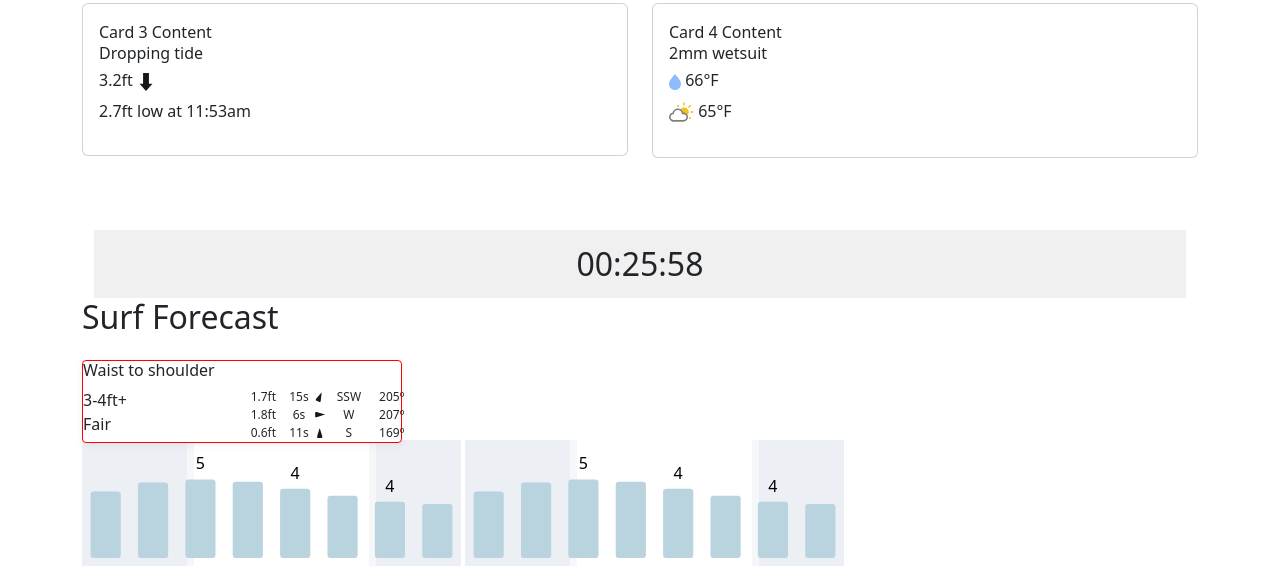
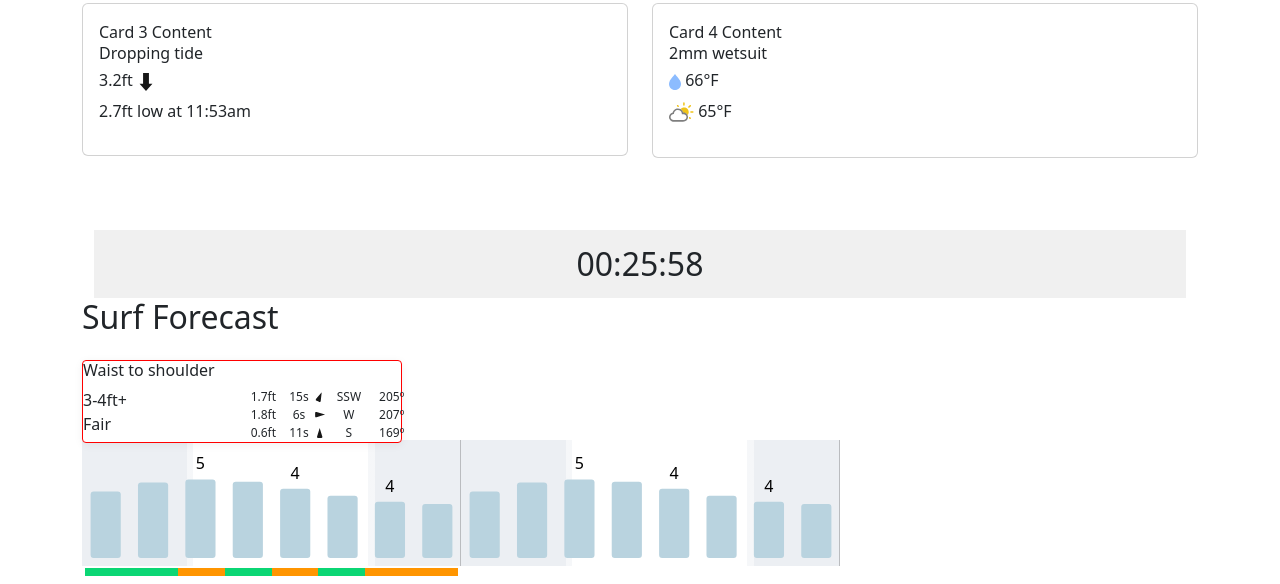
Before and after one commit to Hankkk423/surf_website, a plain HTML site: page index.html in a window 1280 px wide. Shown: the part 773-1357 px from the top of the page. Drawn offline with nearby package versions, Linux system fonts and the light colour scheme.

Commit message:
Add condition-colorbar in index.html

```diff
--- a/assets/css/style.css
+++ b/assets/css/style.css
@@ -1,3 +1,17 @@
+
+
+
+.condition-fair {
+    background-color: #0bd674 !important;
+}
+
+.condition-poor {
+    background-color: #ff9500 !important;
+}
+
+
+
+
 /* Custom bootstrap */
 .navbar .navbar-brand .brand-logo {
     height: 20px;
@@ -56,11 +70,6 @@
     border-radius: 50%;
     white-space: nowrap;
     box-sizing: border-box;
-}
-
-.s-favorite-bar .condition-poor {
-    background-color: #ff9500;
-    ;
 }
 
 .s-favorite-bar .location {
@@ -317,12 +326,40 @@
 
 /* End Custom bootstrap */
 
+.s-chart .chart-container .first-chart .chart-area {
+    /* border-right: 1px solid rgba(0, 0, 0, 0.212); */
+}
+
 .s-chart .chart-container .chart-area {
     background: linear-gradient(to right, rgb(236, 239, 243) 0%, rgb(236, 239, 243) 27.6991%, rgba(236, 239, 243, 0.5) 27.6991%, rgba(236, 239, 243, 0.5) 29.4583%, white 29.4583%, white 75.7512%, rgba(236, 239, 243, 0.5) 75.7512%, rgba(236, 239, 243, 0.5) 77.5104%, rgb(236, 239, 243) 77.5104%, rgb(236, 239, 243) 100%);
     height: 126px;
     /* width: 100%; */
+
+    border-right: 1px solid rgba(0, 0, 0, 0.212);
 }
 
 .s-chart .chart-container .each-bar {
     fill: #b9d3df;
 }
+
+.s-chart .chart-container .condition-colorbar {
+    padding: 2px 3px 8px
+}
+
+.s-chart .chart-container .colorbar-wrapper {
+    display: flex;
+    flex-flow: row nowrap;
+    flex: 1 0 auto;
+    justify-content: space-between;
+    width: 100%;
+
+    max-height: 8px;
+    min-height: 8px;
+    margin-right: 0px;
+}
+
+.s-chart .chart-container .colorbar-wrapper .colorbar {
+    width: calc(12.5%);
+
+    background-color: #0bd674;
+}
--- a/index.html
+++ b/index.html
@@ -543,9 +543,8 @@
                                     15s
                                 </div>
                                 <div class="col-1 d-flex flex-row align-items-center justify-content-center">
-                                    <svg class="wave-arrow" width="6.15" height="10" viewBox="0 0 8 13"
-                                        fill="none" xmlns="http://www.w3.org/2000/svg"
-                                        style="transform: rotate(23.54deg);">
+                                    <svg class="wave-arrow" width="6.15" height="10" viewBox="0 0 8 13" fill="none"
+                                        xmlns="http://www.w3.org/2000/svg" style="transform: rotate(23.54deg);">
                                         <path
                                             d="M6.903 11.059 3.5 0 .097 11.059A1.5 1.5 0 0 0 1.531 13h3.938a1.5 1.5 0 0 0 1.434-1.941Z"
                                             fill="#171717"></path>
@@ -567,9 +566,8 @@
                                     6s
                                 </div>
                                 <div class="col-1 d-flex flex-row align-items-center justify-content-center">
-                                    <svg class="wave-arrow" width="6.15" height="10" viewBox="0 0 8 13"
-                                        fill="none" xmlns="http://www.w3.org/2000/svg"
-                                        style="transform: rotate(90deg);">
+                                    <svg class="wave-arrow" width="6.15" height="10" viewBox="0 0 8 13" fill="none"
+                                        xmlns="http://www.w3.org/2000/svg" style="transform: rotate(90deg);">
                                         <path
                                             d="M6.903 11.059 3.5 0 .097 11.059A1.5 1.5 0 0 0 1.531 13h3.938a1.5 1.5 0 0 0 1.434-1.941Z"
                                             fill="#171717"></path>
@@ -591,9 +589,8 @@
                                     11s
                                 </div>
                                 <div class="col-1 d-flex flex-row align-items-center justify-content-center">
-                                    <svg class="wave-arrow" width="6.15" height="10" viewBox="0 0 8 13"
-                                        fill="none" xmlns="http://www.w3.org/2000/svg"
-                                        style="transform: rotate(0deg);">
+                                    <svg class="wave-arrow" width="6.15" height="10" viewBox="0 0 8 13" fill="none"
+                                        xmlns="http://www.w3.org/2000/svg" style="transform: rotate(0deg);">
                                         <path
                                             d="M6.903 11.059 3.5 0 .097 11.059A1.5 1.5 0 0 0 1.531 13h3.938a1.5 1.5 0 0 0 1.434-1.941Z"
                                             fill="#171717"></path>
@@ -612,99 +609,126 @@
                 </div>
             </div>
 
-            <div class="chart-container">
+            <div class="chart-container d-flex flex-row">
+
+                <div class="first-chart">
                     <svg class="chart-area" height="116" width="379">
                         <g transform="translate(0,51.5634)">
                             <rect width="30.169642857142858" height="66.4366" x="8.602678571428571" rx="3" ry="3"
-                            class="each-bar" id="bar1" data-toolpos="3.5"></rect><text x="23.6875" y="-10" width="47.375" dominant-baseline="top"
-                            text-anchor="middle"></text>
+                                class="each-bar" id="bar1" data-toolpos="3.5"></rect><text x="23.6875" y="-10"
+                                width="47.375" dominant-baseline="top" text-anchor="middle"></text>
                         </g>
                         <g transform="translate(47.375,42.56949333333334)">
-                        <rect width="30.169642857142858" height="75.43050666666666" x="8.602678571428571" rx="3" ry="3"
-                            class="each-bar" id="bar2" data-toolpos="51"></rect><text x="23.6875" y="-10" width="47.375" dominant-baseline="top"
-                            text-anchor="middle"></text>
+                            <rect width="30.169642857142858" height="75.43050666666666" x="8.602678571428571" rx="3"
+                                ry="3" class="each-bar" id="bar2" data-toolpos="51"></rect><text x="23.6875" y="-10"
+                                width="47.375" dominant-baseline="top" text-anchor="middle"></text>
                         </g>
                         <g transform="translate(94.75,39.47249333333332)">
-                        <rect width="30.169642857142858" height="78.52750666666668" x="8.602678571428571" rx="3" ry="3"
-                            class="each-bar" id="bar3" data-toolpos="98.5"></rect><text x="23.6875" y="-10" width="47.375" dominant-baseline="top"
-                            text-anchor="middle">5</text>
+                            <rect width="30.169642857142858" height="78.52750666666668" x="8.602678571428571" rx="3"
+                                ry="3" class="each-bar" id="bar3" data-toolpos="98.5"></rect><text x="23.6875" y="-10"
+                                width="47.375" dominant-baseline="top" text-anchor="middle">5</text>
                         </g>
                         <g transform="translate(142.125,41.64217333333333)">
-                        <rect width="30.169642857142858" height="76.35782666666667" x="8.602678571428571" rx="3" ry="3"
-                            class="each-bar" id="bar4" data-toolpos="146"></rect><text x="23.6875" y="-10" width="47.375" dominant-baseline="top"
-                            text-anchor="middle"></text>
+                            <rect width="30.169642857142858" height="76.35782666666667" x="8.602678571428571" rx="3"
+                                ry="3" class="each-bar" id="bar4" data-toolpos="146"></rect><text x="23.6875" y="-10"
+                                width="47.375" dominant-baseline="top" text-anchor="middle"></text>
                         </g>
                         <g transform="translate(189.5,48.728693333333325)">
-                        <rect width="30.169642857142858" height="69.27130666666667" x="8.602678571428571" rx="3" ry="3"
-                            class="each-bar" id="bar5" data-toolpos="193.5"></rect><text x="23.6875" y="-10" width="47.375" dominant-baseline="top"
-                            text-anchor="middle">4</text>
+                            <rect width="30.169642857142858" height="69.27130666666667" x="8.602678571428571" rx="3"
+                                ry="3" class="each-bar" id="bar5" data-toolpos="193.5"></rect><text x="23.6875" y="-10"
+                                width="47.375" dominant-baseline="top" text-anchor="middle">4</text>
                         </g>
                         <g transform="translate(236.875,55.81537333333333)">
-                        <rect width="30.169642857142858" height="62.18462666666667" x="8.602678571428571" rx="3" ry="3"
-                            class="each-bar" id="bar6" data-toolpos="240.5"></rect><text x="23.6875" y="-10" width="47.375" dominant-baseline="top"
-                            text-anchor="middle"></text>
+                            <rect width="30.169642857142858" height="62.18462666666667" x="8.602678571428571" rx="3"
+                                ry="3" class="each-bar" id="bar6" data-toolpos="240.5"></rect><text x="23.6875" y="-10"
+                                width="47.375" dominant-baseline="top" text-anchor="middle"></text>
                         </g>
                         <g transform="translate(284.25,61.64221333333333)">
-                        <rect width="30.169642857142858" height="56.35778666666667" x="8.602678571428571" rx="3" ry="3"
-                            class="each-bar" id="bar7" data-toolpos="288"></rect><text x="23.6875" y="-10" width="47.375" dominant-baseline="top"
-                            text-anchor="middle">4</text>
+                            <rect width="30.169642857142858" height="56.35778666666667" x="8.602678571428571" rx="3"
+                                ry="3" class="each-bar" id="bar7" data-toolpos="288"></rect><text x="23.6875" y="-10"
+                                width="47.375" dominant-baseline="top" text-anchor="middle">4</text>
                         </g>
                         <g transform="translate(331.625,63.98688)">
                             <rect width="30.169642857142858" height="54.01312" x="8.602678571428571" rx="3" ry="3"
-                            class="each-bar" id="bar8" data-toolpos="335.5"></rect><text x="23.6875" y="-10" width="47.375" dominant-baseline="top"
-                            text-anchor="middle"></text>
+                                class="each-bar" id="bar8" data-toolpos="335.5"></rect><text x="23.6875" y="-10"
+                                width="47.375" dominant-baseline="top" text-anchor="middle"></text>
                         </g>
                     </svg>
 
-                <svg class="chart-area" height="116" width="379">
-                    <g transform="translate(0,51.5634)">
-                        <rect width="30.169642857142858" height="66.4366" x="8.602678571428571" rx="3" ry="3"
-                            class="each-bar" id="bar1" data-toolpos="3.5"></rect><text x="23.6875" y="-10" width="47.375" dominant-baseline="top"
-                            text-anchor="middle"></text>
-                    </g>
-                    <g transform="translate(47.375,42.56949333333334)">
-                        <rect width="30.169642857142858" height="75.43050666666666" x="8.602678571428571" rx="3" ry="3"
-                            class="each-bar" id="bar2" data-toolpos="51"></rect><text x="23.6875" y="-10" width="47.375" dominant-baseline="top"
-                            text-anchor="middle"></text>
-                    </g>
-                    <g transform="translate(94.75,39.47249333333332)">
-                        <rect width="30.169642857142858" height="78.52750666666668" x="8.602678571428571" rx="3" ry="3"
-                            class="each-bar" id="bar3" data-toolpos="98.5"></rect><text x="23.6875" y="-10" width="47.375" dominant-baseline="top"
-                            text-anchor="middle">5</text>
-                    </g>
-                    <g transform="translate(142.125,41.64217333333333)">
-                        <rect width="30.169642857142858" height="76.35782666666667" x="8.602678571428571" rx="3" ry="3"
-                            class="each-bar" id="bar4" data-toolpos="146"></rect><text x="23.6875" y="-10" width="47.375" dominant-baseline="top"
-                            text-anchor="middle"></text>
-                    </g>
-                    <g transform="translate(189.5,48.728693333333325)">
-                        <rect width="30.169642857142858" height="69.27130666666667" x="8.602678571428571" rx="3" ry="3"
-                            class="each-bar" id="bar5" data-toolpos="193.5"></rect><text x="23.6875" y="-10" width="47.375" dominant-baseline="top"
-                            text-anchor="middle">4</text>
-                    </g>
-                    <g transform="translate(236.875,55.81537333333333)">
-                        <rect width="30.169642857142858" height="62.18462666666667" x="8.602678571428571" rx="3" ry="3"
-                            class="each-bar" id="bar6" data-toolpos="240.5"></rect><text x="23.6875" y="-10" width="47.375" dominant-baseline="top"
-                            text-anchor="middle"></text>
-                    </g>
-                    <g transform="translate(284.25,61.64221333333333)">
-                        <rect width="30.169642857142858" height="56.35778666666667" x="8.602678571428571" rx="3" ry="3"
-                            class="each-bar" id="bar7" data-toolpos="288"></rect><text x="23.6875" y="-10" width="47.375" dominant-baseline="top"
-                            text-anchor="middle">4</text>
-                    </g>
-                    <g transform="translate(331.625,63.98688)">
-                        <rect width="30.169642857142858" height="54.01312" x="8.602678571428571" rx="3" ry="3"
-                            class="each-bar" id="bar8" data-toolpos="335.5"></rect><text x="23.6875" y="-10" width="47.375" dominant-baseline="top"
-                            text-anchor="middle"></text>
-                    </g>
-                </svg>
+                    <div class="condition-colorbar">
+                        <div class="colorbar-wrapper">
+
+                            <div class="colorbar condition-fair"></div>
+                            <div class="colorbar condition-fair"></div>
+                            <div class="colorbar condition-poor"></div>
+                            <div class="colorbar condition-fair"></div>
+                            <div class="colorbar condition-poor"></div>
+                            <div class="colorbar condition-fair"></div>
+                            <div class="colorbar condition-poor"></div>
+                            <div class="colorbar condition-poor"></div>
+
+                        </div>
+                    </div>
 
 
                 </div>
 
+                <div class="second-chart">
+                    <svg class="chart-area" height="116" width="379">
+                        <g transform="translate(0,51.5634)">
+                            <rect width="30.169642857142858" height="66.4366" x="8.602678571428571" rx="3" ry="3"
+                                class="each-bar" id="bar1" data-toolpos="3.5"></rect><text x="23.6875" y="-10"
+                                width="47.375" dominant-baseline="top" text-anchor="middle"></text>
+                        </g>
+                        <g transform="translate(47.375,42.56949333333334)">
+                            <rect width="30.169642857142858" height="75.43050666666666" x="8.602678571428571" rx="3"
+                                ry="3" class="each-bar" id="bar2" data-toolpos="51"></rect><text x="23.6875" y="-10"
+                                width="47.375" dominant-baseline="top" text-anchor="middle"></text>
+                        </g>
+                        <g transform="translate(94.75,39.47249333333332)">
+                            <rect width="30.169642857142858" height="78.52750666666668" x="8.602678571428571" rx="3"
+                                ry="3" class="each-bar" id="bar3" data-toolpos="98.5"></rect><text x="23.6875" y="-10"
+                                width="47.375" dominant-baseline="top" text-anchor="middle">5</text>
+                        </g>
+                        <g transform="translate(142.125,41.64217333333333)">
+                            <rect width="30.169642857142858" height="76.35782666666667" x="8.602678571428571" rx="3"
+                                ry="3" class="each-bar" id="bar4" data-toolpos="146"></rect><text x="23.6875" y="-10"
+                                width="47.375" dominant-baseline="top" text-anchor="middle"></text>
+                        </g>
+                        <g transform="translate(189.5,48.728693333333325)">
+                            <rect width="30.169642857142858" height="69.27130666666667" x="8.602678571428571" rx="3"
+                                ry="3" class="each-bar" id="bar5" data-toolpos="193.5"></rect><text x="23.6875" y="-10"
+                                width="47.375" dominant-baseline="top" text-anchor="middle">4</text>
+                        </g>
+                        <g transform="translate(236.875,55.81537333333333)">
+                            <rect width="30.169642857142858" height="62.18462666666667" x="8.602678571428571" rx="3"
+                                ry="3" class="each-bar" id="bar6" data-toolpos="240.5"></rect><text x="23.6875" y="-10"
+                                width="47.375" dominant-baseline="top" text-anchor="middle"></text>
+                        </g>
+                        <g transform="translate(284.25,61.64221333333333)">
+                            <rect width="30.169642857142858" height="56.35778666666667" x="8.602678571428571" rx="3"
+                                ry="3" class="each-bar" id="bar7" data-toolpos="288"></rect><text x="23.6875" y="-10"
+                                width="47.375" dominant-baseline="top" text-anchor="middle">4</text>
+                        </g>
+                        <g transform="translate(331.625,63.98688)">
+                            <rect width="30.169642857142858" height="54.01312" x="8.602678571428571" rx="3" ry="3"
+                                class="each-bar" id="bar8" data-toolpos="335.5"></rect><text x="23.6875" y="-10"
+                                width="47.375" dominant-baseline="top" text-anchor="middle"></text>
+                        </g>
+                    </svg>
+                </div>
+
+            </div>
+
+
+
+
+
             <div class="chart-label">
                 <!-- Display the time labels above the chart area -->
             </div>
+
+
 
         </div>
     </div>
```
Lines whose indentation alone changed are shown as unchanged.
